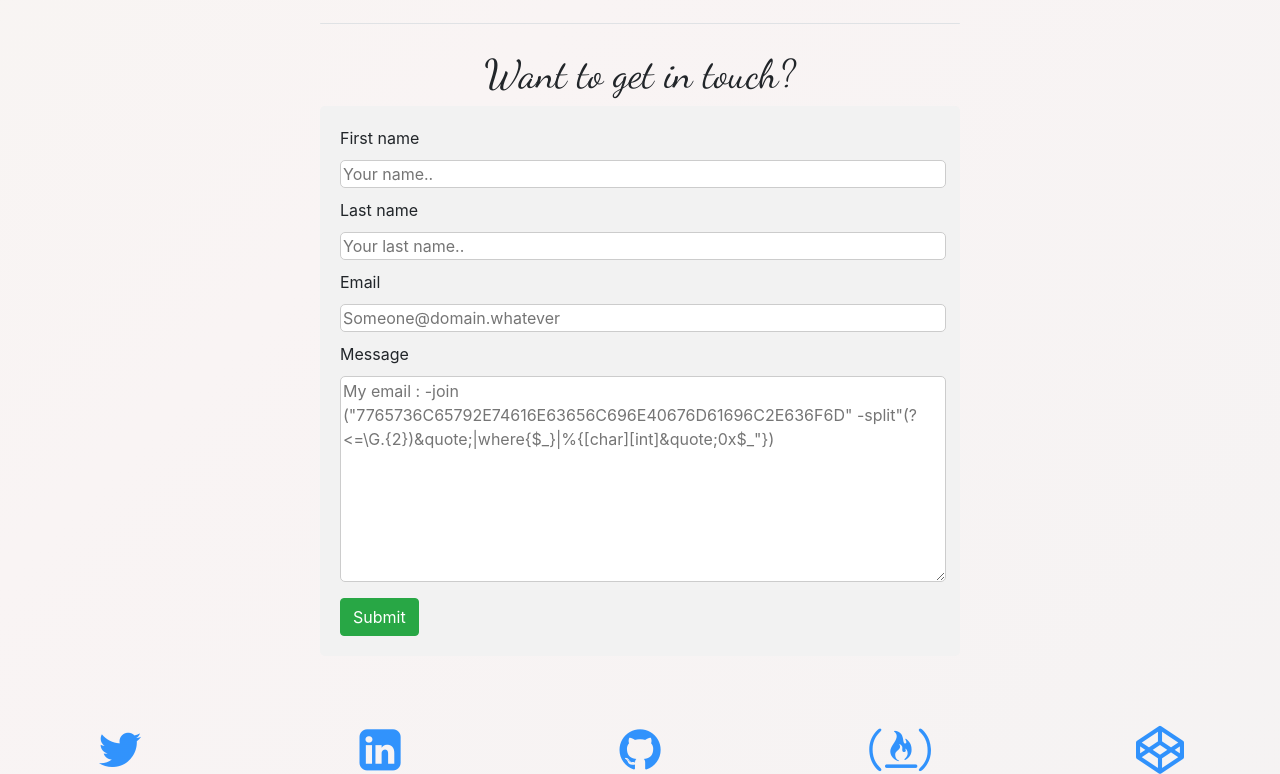
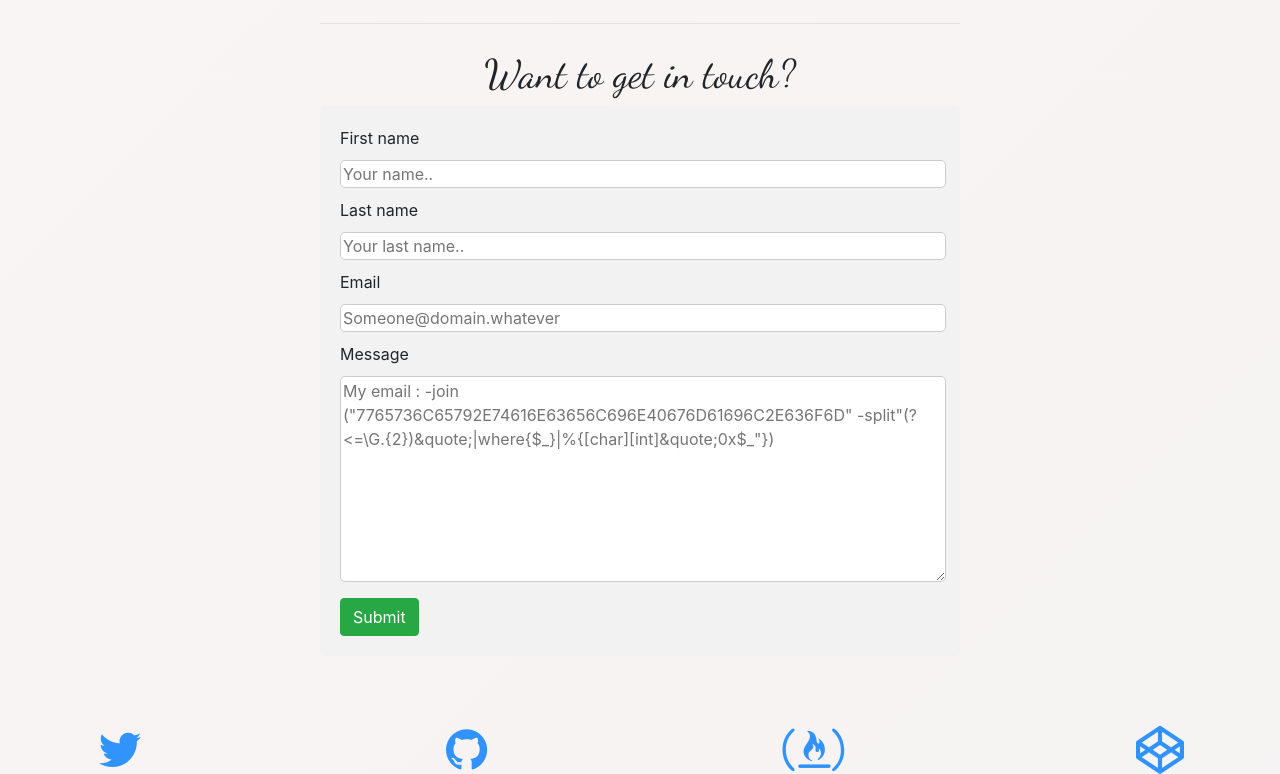
Before and after one commit to Mlk777/PortfolioFCC, a website: page index.html in a window 1280 px wide. Shown: the part 1958-2732 px from the top of the page. Drawn offline with nearby package versions, Linux system fonts and the light colour scheme.

Commit message:
Removing LinkedIn for now

```diff
--- a/index.html
+++ b/index.html
@@ -114,9 +114,9 @@
             <i class="fa fa-twitter fa-3x" aria-hidden="true"></i>
           </a>
           <!--<i class="fa fa-facebook-square fa-3x" aria-hidden="true"></i>-->
-          <a href="https://www.linkedin.com/in/wesley-tancelin-12563595/" title "LinkedIn" target="_blank">
+          <!--<a href="https://www.linkedin.com/in/wesley-tancelin-12563595/" title "LinkedIn" target="_blank">
             <i class="fa fa-linkedin-square fa-3x" aria-hidden="true"></i>
-          </a>
+          </a>-->
           <a href="https://github.com/Mlk777" title="GitHub" target="_blank">
             <i class="fa fa-github fa-3x" aria-hidden="true"></i>
           </a>
```
